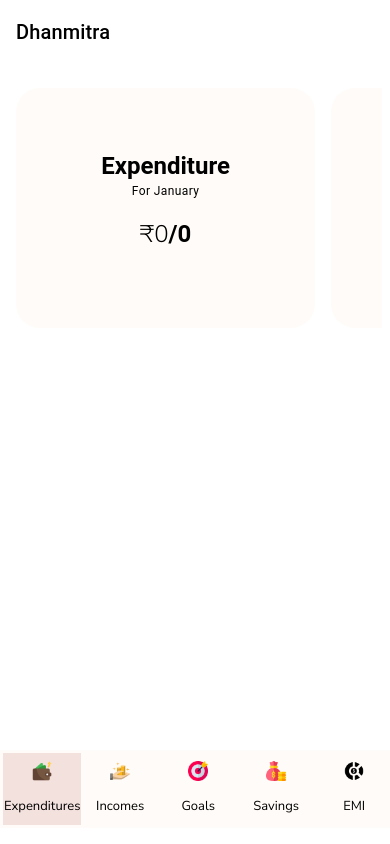
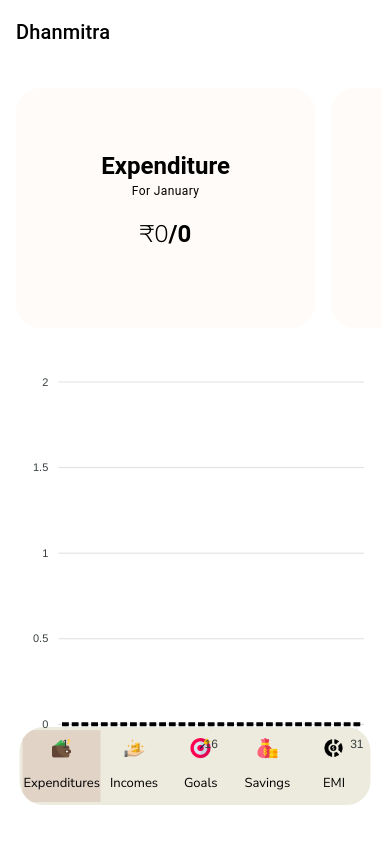
Before and after one commit to bhupendrashekhawat9/Dhanmitra, a React (Vite) app: page / in a window 390 px wide. Built offline with nearby package versions, Linux system fonts and the light colour scheme.

Commit message:
[ADDED]: Expense daily chart

```diff
--- a/src/App.css
+++ b/src/App.css
@@ -57,6 +57,6 @@ box-sizing: border-box;
    height:'max-content';
    margin:.5rem;
    border-radius:1rem;
-   padding-bottom:5rem
+   padding-bottom:8rem
   }
 }
--- a/src/App.tsx
+++ b/src/App.tsx
@@ -16,6 +16,8 @@ import { IncomeType, SegrigationDataType } from './types/Income'
 import SideNavbar from "./components/SideNavbar"
 import ExpenditurePage from './components/Expenditure'
 import Incomes from './components/Income'
+import {Haptics} from "@capacitor/haptics"
+
 function App() {
   const [openActionDialog, setOpenActionDialog] = useState(false);
 
@@ -23,8 +25,11 @@ function App() {
   const {store,updateContextStore} = useContext(Context) as ContextType
 
   let applicationData: ContextType["store"]["application"] = store.application
-  const toggleDrawer =() =>{
+  const toggleDrawer =async() =>{
     setOpenActionDialog(!openActionDialog);
+    if(!openActionDialog){
+      await Haptics.vibrate()
+    }
     }
   let SwitchToFocusedModule = ()=>{
       switch(sectionOnFocus){
--- /dev/null
+++ b/src/components/Charts/index.tsx
@@ -0,0 +1,96 @@
+import { ApexOptions } from "apexcharts";
+import React, { useEffect, useState } from "react";
+import ReactApexChart from "react-apexcharts"
+
+interface options extends ApexOptions{
+    options?:Object
+}
+const Charts = ({data}) => {
+    const [state, setState] = React.useState<options>({
+        options: {
+
+          chart: {
+            toolbar:{
+            show:false
+            },
+            type: 'bar',
+            height: 410,
+            animations: {
+              enabled: false
+            }
+          },
+          plotOptions: {
+            bar: {
+              horizontal: false,
+              barHeight: '100%',
+
+            },
+
+          },
+          dataLabels: {
+            enabled: true,
+
+          },
+          stroke: {
+            width: 2,
+            colors: ['#000'],
+          },
+          dropShadow: {
+            enabled: true,
+            top: 0,
+            left: 0,
+            blur: 3,
+            opacity: 0.5
+          },
+
+
+          yaxis: {
+
+            axisBorder: {
+              show: false
+            },
+            axisTicks: {
+              show: false
+            },
+            labels: {
+              show: true
+            },
+
+          },
+          grid: {
+            position: "back"
+          },
+         fill:{
+            colors:["#000"]
+         }
+        //   fill: {
+        //     type: 'image',
+        //     opacity: 0.87,
+        //     image: {
+        //       src: 'https://cdn.pixabay.com/photo/2023/10/08/17/04/swirls-8302543_1280.jpg',
+        //       width: 600,
+        //       height: 600,
+        //     },
+        //   },
+        },
+
+
+    });
+    const [series, setseries] = useState([{
+        name: 'Expense',
+        data: [ ]
+      }])
+    useEffect(()=>{
+        setseries(data)
+    },[data])
+
+    return (
+      <div>
+        <div id="chart">
+            <ReactApexChart options={state.options} series={series} type="bar" height={410} />
+          </div>
+        <div id="html-dist"></div>
+      </div>
+    );
+  }
+  export default Charts
--- a/src/components/Expenditure/ExpenditureExtendedKpi.tsx
+++ b/src/components/Expenditure/ExpenditureExtendedKpi.tsx
@@ -8,30 +8,52 @@ import { months, monthsToWeigth } from '../../variables/dropdowns';
 import { toLocal } from '../../commonMethods/adapters';
 import moment from 'moment';
 import { red } from '@mui/material/colors';
+import Charts from '../Charts';
 
 
 const ExpenditureExtendedKPI = (refresh) => {
 
     const [allExpenditures, setAllExpenditures] = useState([])
-
+    const [dailyExpenditureChartData, setDailyExpenditureChartData] = useState([{
+        name: 'Expense',
+        data: [ ]
+      }])
+      let createDailyExpenditureChartData = (data:Map<number,number>)=>{
+        let days = 31;
+        let values = [];
+        for(let i =1;i<=days;i++){
+            if(data.get(i)){
+                values.push(data.get(i))
+            }else{
+                values.push(0);
+            }
+        }
+        let updatedData = dailyExpenditureChartData[0]
+        updatedData.data = values
+        setDailyExpenditureChartData(prev=> [updatedData])
+    }
     let getAllExpenditures = async () => {
 
         let data: ExpenditureType[] = await getAllData("Expenditures") as ExpenditureType[]
         let date = new Date();
         let currentYear = date.getFullYear();
 
+        let expenditureGroupedByday = new Map();
         let groupedMontlyExpense = new Map();
         data.forEach((i: ExpenditureType) => {
             if (i.year == currentYear) {
-
+                if(i.month == date.getMonth()){
+                    let currentDate = new Date(i.createdDate).getDate()
+                    expenditureGroupedByday.set(currentDate, (expenditureGroupedByday.get(currentDate)??0)+parseInt(i.amount))
+                }
                 groupedMontlyExpense.set(i.month, groupedMontlyExpense.get(i.month) + parseInt(i.amount))
             }
 
         })
+        createDailyExpenditureChartData(expenditureGroupedByday)
+        setAllExpenditures([...data].sort((a,b)=> new Date(b.createdDate).getMilliseconds() - new Date(a.createdDate).getMilliseconds() ))
+    }
 
-        setAllExpenditures([...data].sort((a,b)=> new Date(b.createdDate).getMilliseconds() - new Date(a.createdDate).getMilliseconds() ))
-
-    }
     useEffect(() => {
 
         if (refresh) {
@@ -43,6 +65,7 @@ const ExpenditureExtendedKPI = (refresh) => {
         <div style={{
             padding: ".5rem"
         }}>
+            <Charts data={dailyExpenditureChartData} />
             {
                 allExpenditures.map((i: ExpenditureType) => {
                     return <>
--- a/src/components/SideNavbar/index.css
+++ b/src/components/SideNavbar/index.css
@@ -16,16 +16,18 @@
         padding: .2rem;
         box-sizing: border-box;
         display: flex;
-        /* border-radius: var(--border-radius); */
+        border-radius: var(--border-radius);
         overflow: hidden;
         float: bottom;
         position:fixed;
-        bottom:1rem;
+        bottom:0rem;
         flex-direction: row;
-        width: max-content;
+        width: 90%;
         height: max-content;
-       left: 0;
-       right: 0;
+       left: 50%;
+       right: 50%;
+       transform: translate(-50%, -50%);
+       background-color: var(--primary-color);
 
     }
     .nav-btn{
```
Also changed, not shown: package.json (+5 -4 lines), 2 other files (tests, documents, lock files or other folders).
